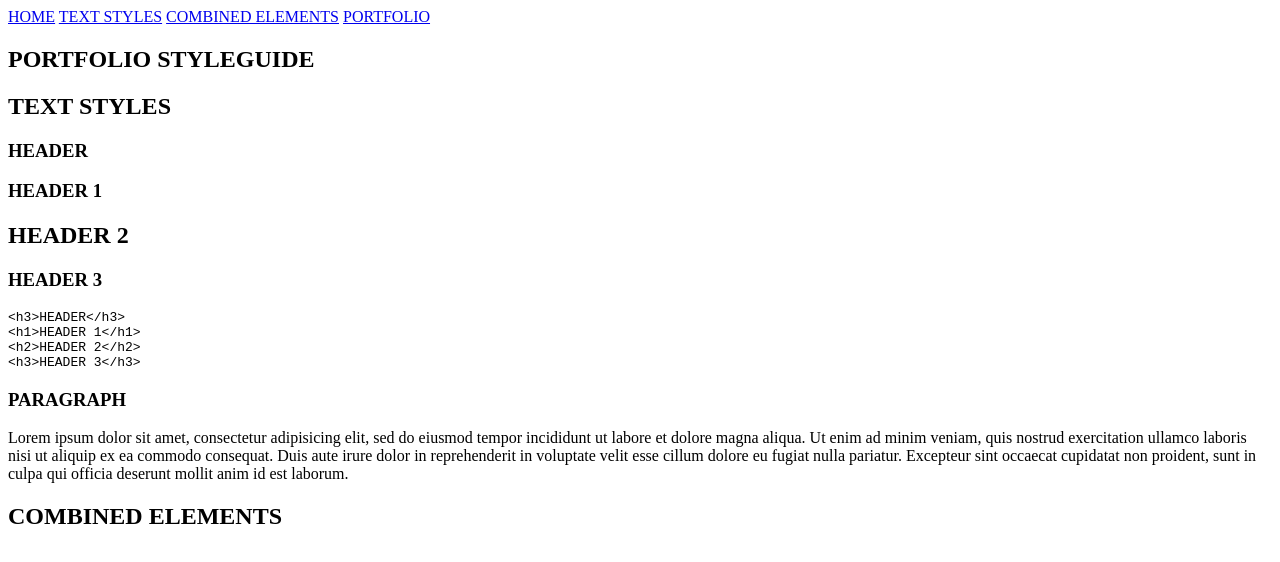
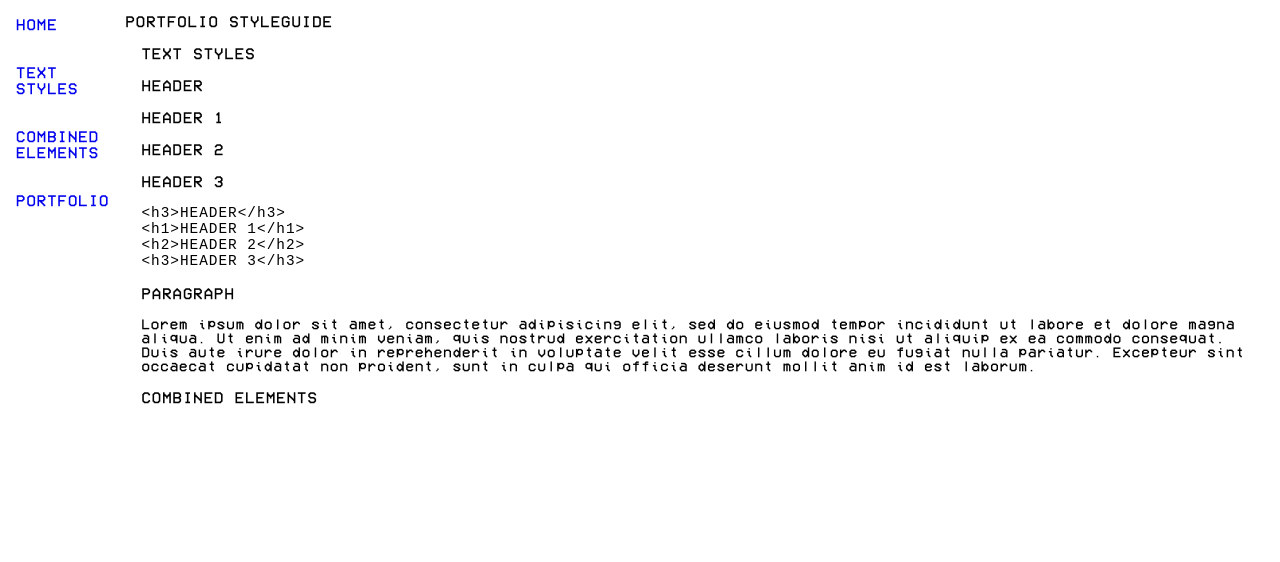
Before and after one commit to eivannisperos/Portfolio-Styleguide, a plain HTML site: page index.html in a window 1280 px wide. Drawn offline with Linux system fonts and the light colour scheme.

Commit message:
Font and Structure
- added font: VCR OSD MONO
- added site structure

```diff
--- a/css/main.css
+++ b/css/main.css
@@ -1,3 +1,69 @@
+@font-face {
+  font-family: "vcr-osd-mono";
+  src: url("fonts/VCR_OSD_MONO_1.001.ttf") format("truetype");
+}
+
 * {
   box-sizing: border-box;
 }
+
+body {
+  margin: 0;
+}
+
+h1, h2, h3, h4, h5, h6, a, p {
+  font-family: "vcr-osd-mono", sans-serif;
+  font-weight: normal;
+  letter-spacing: 1px;
+}
+
+h1, h2, h3, h4, h5, h6 {
+  font-size: 1rem;
+}
+
+h2:hover {
+
+}
+
+p {
+  font-size: 0.9rem;
+}
+
+a {
+  margin: 1rem;
+  text-decoration: none;
+}
+
+a:visited {
+  color: black;
+}
+
+
+code p {
+  font-family: monospace;
+}
+
+/**styleguide structures**/
+
+.flex-display-column, .flex-display-row, .flex-display {
+  display: flex;
+}
+
+.flex-display-row {
+  flex-direction: row;
+}
+
+.flex-display-column {
+  flex-direction: column;
+}
+
+.sub-section {
+  margin: 1rem;
+}
+
+/*****************************************************
+styleguide navigation
+******************************************************/
+#nav-container {
+  width: 30%;
+}
--- a/index.html
+++ b/index.html
@@ -1,15 +1,18 @@
 <!DOCTYPE html>
 <html lang="en">
   <head>
-    <title>portfolio | iat339</title>
+    <title>portfolio | eivan nisperosw</title>
     <link rel="stylesheet" type="text/css" href="css/main.css" />
+    <link href="https://fonts.googleapis.com/css?family=Roboto+Slab:300" rel="stylesheet">
     <meta charset="utf-8" />
     <meta name="viewport" content="width=device-width, initial-scale=1.0" />
   </head>
 
   <body>
-    <section>
-      <nav id="styleguide-nav">
+
+    <div class="flex-display-row" id="nav-content-container">
+      <section class="flex-display" id="nav-container">
+        <nav class="flex-display-column" id="styleguide-nav">
           <a href="index.html">HOME</a>
           <a href="#text-styles">TEXT STYLES</a>
           <a href="#combined-elements">COMBINED ELEMENTS</a>
@@ -17,15 +20,18 @@
         </nav>
       </section>
 
-    <section>
+      <section id="content-container">
         <h1>PORTFOLIO STYLEGUIDE</h1>
         <section id="text-styles" class="sub-section">
           <h2>TEXT STYLES</h2>
           <div id="headers">
             <h3>HEADER</h3>
+            <div>
               <h1>HEADER 1</h1>
               <h2>HEADER 2</h2>
               <h3>HEADER 3</h3>
+            </div>
+
 
             <code>
               <p>&lt;h3&gt;HEADER&lt;/h3&gt;<br /> &lt;h1&gt;HEADER 1&lt;/h1&gt;<br /> &lt;h2&gt;HEADER 2&lt;/h2&gt;<br /> &lt;h3&gt;HEADER 3&lt;/h3&gt;</p>
@@ -44,5 +50,7 @@
           <h2>COMBINED ELEMENTS</h2>
         </section>
       </section>
+    </div>
+
   </body>
 </html>
```
Also changed, not shown: css/fonts/VCR_OSD_MONO_1.001.ttf (added). Lines whose indentation alone changed are shown as unchanged.
